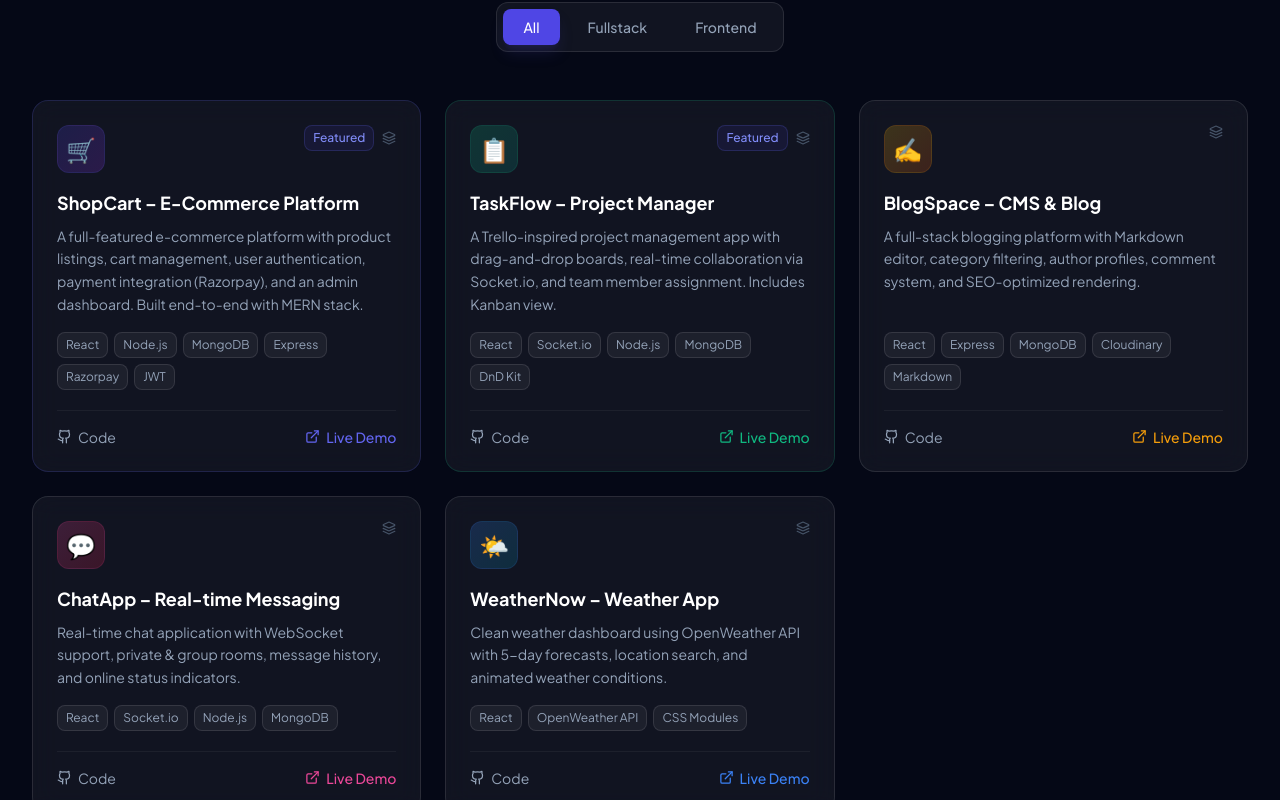
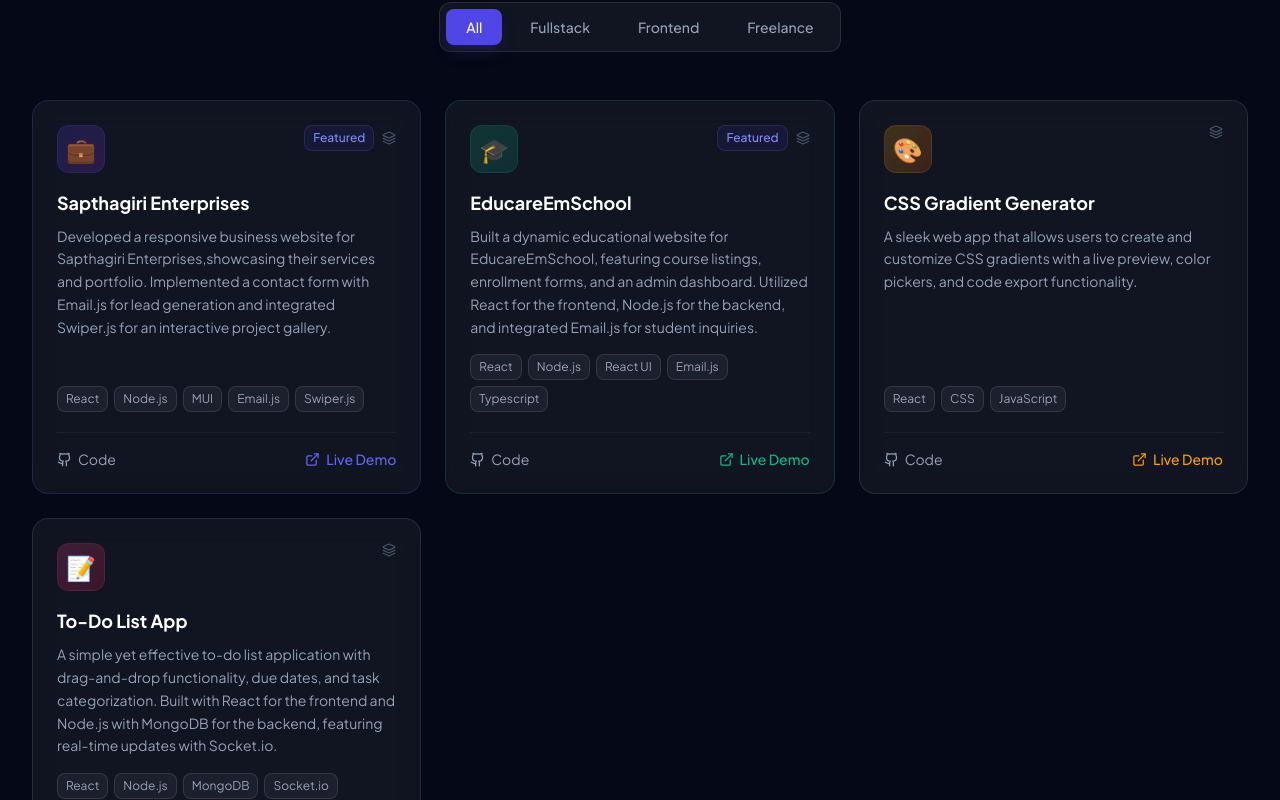
Before and after one commit to fardeen-574/Portfolio, a React (Vite) app in the folder client/: page / in a window 1280 px wide. Shown: the part 2820-3620 px from the top of the page. Built offline with nearby package versions, Linux system fonts and the light colour scheme.

Commit message:
Redefined content

```diff
--- a/client/src/components/Navbar/Navbar.jsx
+++ b/client/src/components/Navbar/Navbar.jsx
@@ -64,7 +64,7 @@ const Navbar = () => {
 
         {/* CTA */}
         <a
-          href="/../../assets/resume.pdf"
+          href="/../../public/resume.pdf"
           target="_blank"
           rel="noopener noreferrer"
           className="hidden md:flex items-center gap-2 px-5 py-2.5 bg-primary-600 hover:bg-primary-500 text-white text-sm font-semibold rounded-xl transition-all duration-300 shadow-lg shadow-primary-900/30 hover:shadow-primary-800/40 hover:-translate-y-0.5"
--- a/client/src/components/Projects/Projects.jsx
+++ b/client/src/components/Projects/Projects.jsx
@@ -4,73 +4,60 @@ import { Github, ExternalLink, Layers } from 'lucide-react';
 
 const projects = [
   {
-    title: 'ShopCart – E-Commerce Platform',
-    description:
-      'A full-featured e-commerce platform with product listings, cart management, user authentication, payment integration (Razorpay), and an admin dashboard. Built end-to-end with MERN stack.',
-    tags: ['React', 'Node.js', 'MongoDB', 'Express', 'Razorpay', 'JWT'],
-    github: 'https://github.com/yourusername/shopcart',
-    live: 'https://shopcart-demo.vercel.app',
-    category: 'Fullstack',
+    title: 'Sapthagiri Enterprises',
+    description:'Developed a responsive business website for Sapthagiri Enterprises,showcasing their services and portfolio. Implemented a contact form with Email.js for lead generation and integrated Swiper.js for an interactive project gallery.',
+    tags: ['React', 'Node.js','MUI','Email.js','Swiper.js'],
+    github: 'https://github.com/fardeen-574/sapthagiri-enterprises',
+    live: 'https://www.sapthagirienterprises.com/',
+    category: 'Freelance',
     gradient: 'from-primary-600/20 to-purple-600/20',
     accent: '#6366f1',
-    emoji: '🛒',
+    emoji: '💼',
     featured: true,
   },
   {
-    title: 'TaskFlow – Project Manager',
+    title: 'EducareEmSchool',
     description:
-      'A Trello-inspired project management app with drag-and-drop boards, real-time collaboration via Socket.io, and team member assignment. Includes Kanban view.',
-    tags: ['React', 'Socket.io', 'Node.js', 'MongoDB', 'DnD Kit'],
-    github: 'https://github.com/yourusername/taskflow',
-    live: 'https://taskflow-demo.vercel.app',
+      "Built a dynamic educational website for EducareEmSchool, featuring course listings, enrollment forms, and an admin dashboard. Utilized React for the frontend, Node.js for the backend, and integrated Email.js for student inquiries.",
+    tags: ['React', 'Node.js','React UI','Email.js','Typescript'],
+    github: 'https://github.com/fardeen-574/educareEmSchool',
+    live: 'https://www.educareglobalschool.com/',
     category: 'Fullstack',
     gradient: 'from-accent-500/20 to-teal-600/20',
     accent: '#10b981',
-    emoji: '📋',
+    emoji: '🎓',
     featured: true,
   },
   {
-    title: 'BlogSpace – CMS & Blog',
+    title: 'CSS Gradient Generator',
     description:
-      'A full-stack blogging platform with Markdown editor, category filtering, author profiles, comment system, and SEO-optimized rendering.',
-    tags: ['React', 'Express', 'MongoDB', 'Cloudinary', 'Markdown'],
-    github: 'https://github.com/yourusername/blogspace',
-    live: 'https://blogspace-demo.vercel.app',
-    category: 'Fullstack',
+      'A sleek web app that allows users to create and customize CSS gradients with a live preview, color pickers, and code export functionality.',
+    tags: ['React', 'CSS', 'JavaScript'],
+    github: 'https://github.com/fardeen-574/CSS-Gradient-Generator',
+    live: 'https://css-gradient-generator-sigma.vercel.app/',
+    category: 'Frontend',
     gradient: 'from-yellow-500/20 to-orange-600/20',
     accent: '#f59e0b',
-    emoji: '✍️',
+    emoji: '🎨',
     featured: false,
   },
   {
-    title: 'ChatApp – Real-time Messaging',
+    title: 'To-Do List App',
     description:
-      'Real-time chat application with WebSocket support, private & group rooms, message history, and online status indicators.',
-    tags: ['React', 'Socket.io', 'Node.js', 'MongoDB'],
-    github: 'https://github.com/yourusername/chatapp',
-    live: 'https://chatapp-demo.vercel.app',
-    category: 'Fullstack',
+      'A simple yet effective to-do list application with drag-and-drop functionality, due dates, and task categorization. Built with React for the frontend and Node.js with MongoDB for the backend, featuring real-time updates with Socket.io.',
+    tags: ['React', 'Node.js', 'MongoDB', 'Socket.io'],
+    github: 'https://github.com/fardeen-574/To-do-list',
+    live: 'https://to-do-list-rust-three.vercel.app/',
+    category: 'Frontend',
     gradient: 'from-pink-500/20 to-rose-600/20',
     accent: '#ec4899',
-    emoji: '💬',
+    emoji: '📝',
     featured: false,
   },
-  {
-    title: 'WeatherNow – Weather App',
-    description:
-      'Clean weather dashboard using OpenWeather API with 5-day forecasts, location search, and animated weather conditions.',
-    tags: ['React', 'OpenWeather API', 'CSS Modules'],
-    github: 'https://github.com/yourusername/weathernow',
-    live: 'https://weathernow-demo.vercel.app',
-    category: 'Frontend',
-    gradient: 'from-blue-500/20 to-cyan-600/20',
-    accent: '#3b82f6',
-    emoji: '🌤️',
-    featured: false,
-  },
+
 ];
 
-const FILTERS = ['All', 'Fullstack', 'Frontend'];
+const FILTERS = ['All', 'Fullstack', 'Frontend','Freelance'];
 
 const Projects = () => {
   const [filter, setFilter] = useState('All');
@@ -183,7 +170,7 @@ const Projects = () => {
 
       <div className="text-center mt-12">
         <a
-          href="https://github.com/yourusername"
+          href="https://github.com/fardeen-574?tab=repositories"
           target="_blank"
           rel="noopener noreferrer"
           className="btn-outline inline-flex items-center gap-2"
```
Also changed, not shown: 1 other file (tests, documents, lock files or other folders).
